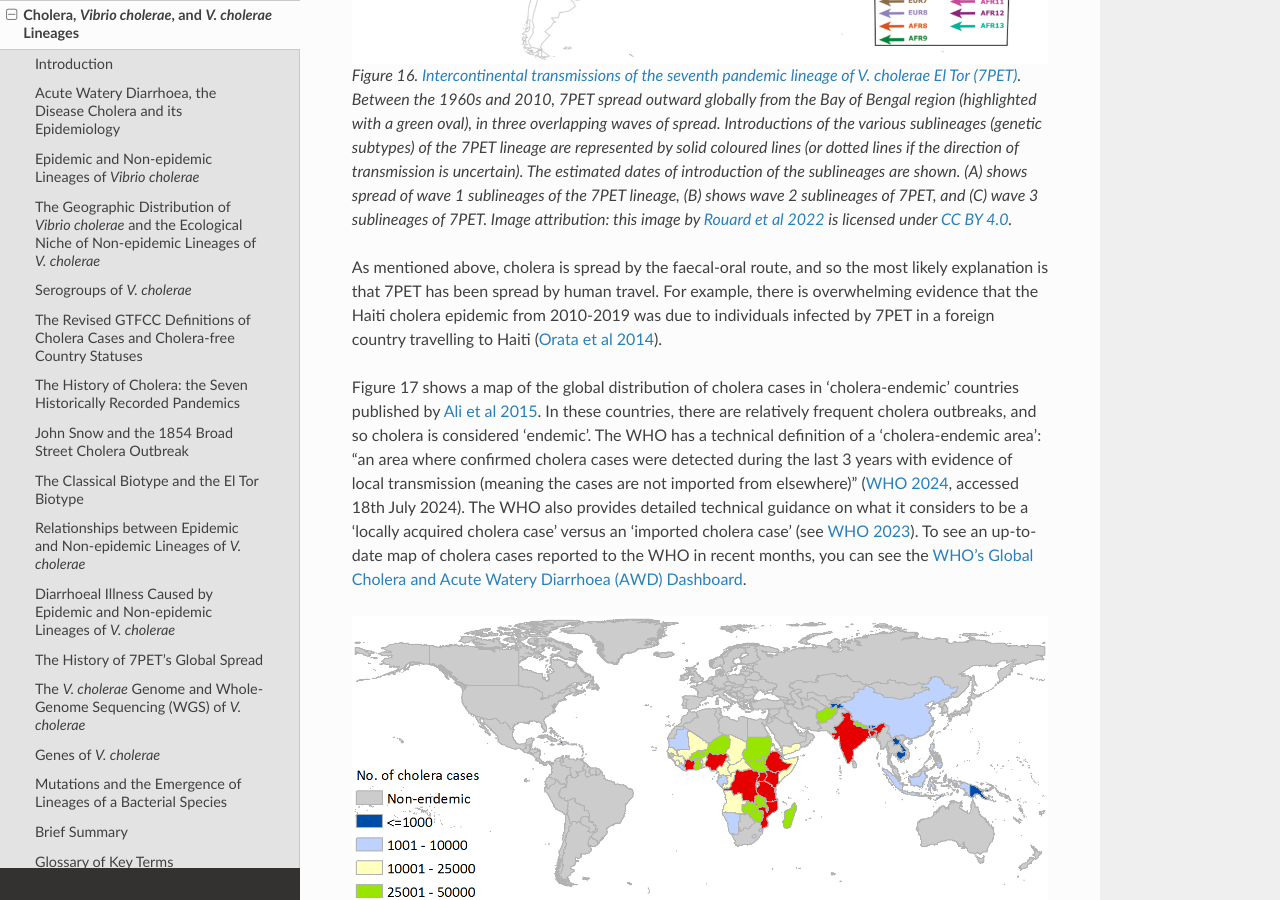
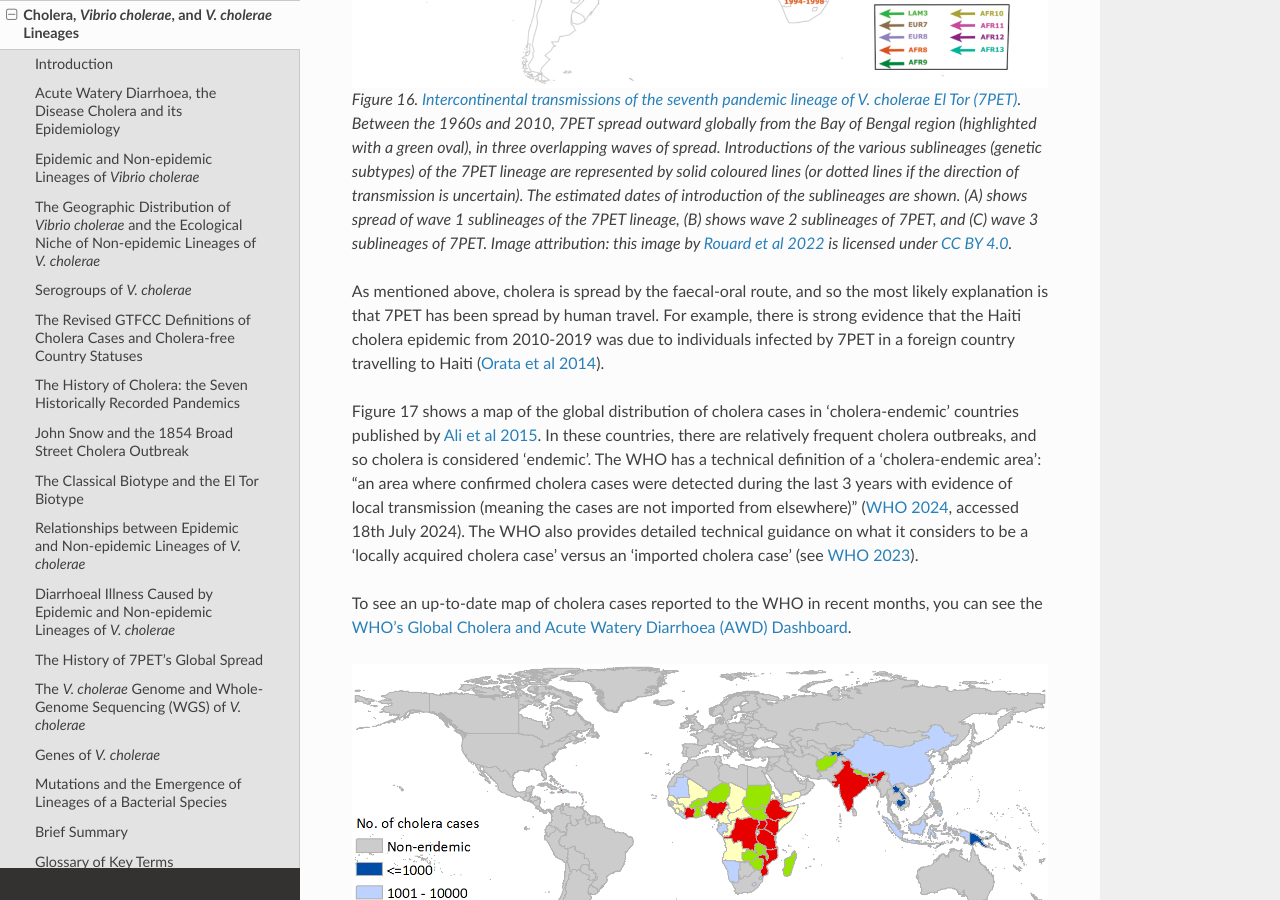
Before and after one commit to avrilcoghlan/cholerabook, a Sphinx documentation site: the page built from docs/source/vibriogenomes.rst, in a window 1280 px wide and 900 px high, scrolled down 19703 px. Built offline with Sphinx 7.4.7 and the Read the Docs theme 2.0.0, drawn with Linux system fonts in a browser that asks for light colours; some of the changed text lies outside the part shown.

Commit message:
Update vibriogenomes.rst

```diff
--- a/docs/source/vibriogenomes.rst
+++ b/docs/source/vibriogenomes.rst
@@ -671,7 +671,7 @@
 .. _Intercontinental transmissions of the seventh pandemic lineage of V. cholerae El Tor (7PET): https://comptes-rendus.academie-sciences.fr/biologies/articles/10.5802/crbiol.77/
 
 As mentioned above, cholera is spread by the faecal-oral route, and so the most likely explanation is that 7PET has been
-spread by human travel. For example, there is overwhelming evidence that the Haiti cholera epidemic from 2010-2019 was due
+spread by human travel. For example, there is strong evidence that the Haiti cholera epidemic from 2010-2019 was due
 to individuals infected by 7PET in a foreign country travelling to Haiti (`Orata et al 2014`_).
 
 .. _Orata et al 2014: https://pubmed.ncbi.nlm.nih.gov/24699938/
@@ -682,6 +682,7 @@
 (`WHO 2024`_, accessed 18th July 2024).
 The WHO also provides detailed technical guidance on what it considers to be
 a 'locally acquired cholera case' versus an 'imported cholera case' (see `WHO 2023`_).
+
 To see an up-to-date map of cholera cases reported to the WHO in recent months, you can see
 the `WHO's Global Cholera and Acute Watery Diarrhoea (AWD) Dashboard`_.
 
```
Also changed, not shown: other parts of docs/source/vibriogenomes.rst (+9 -5 lines).
